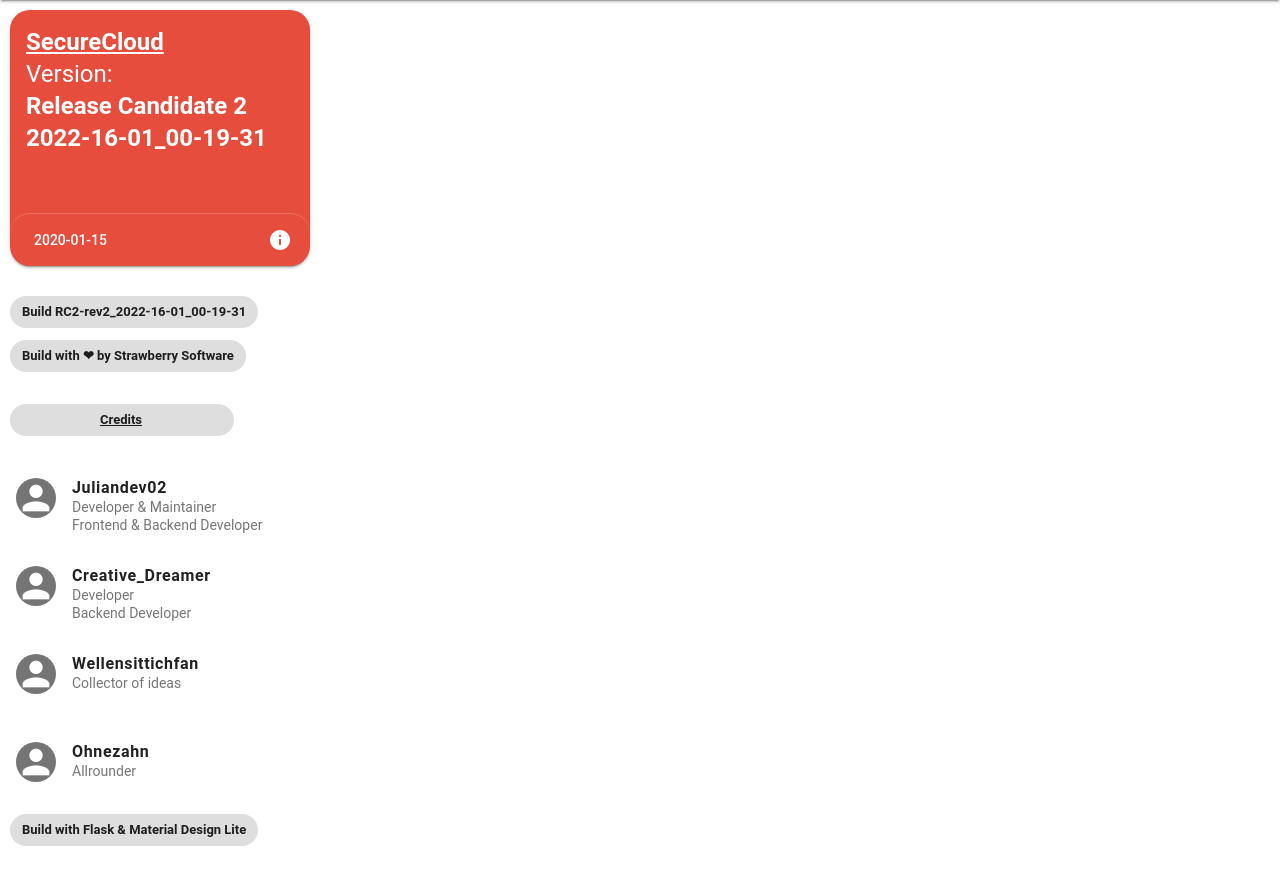
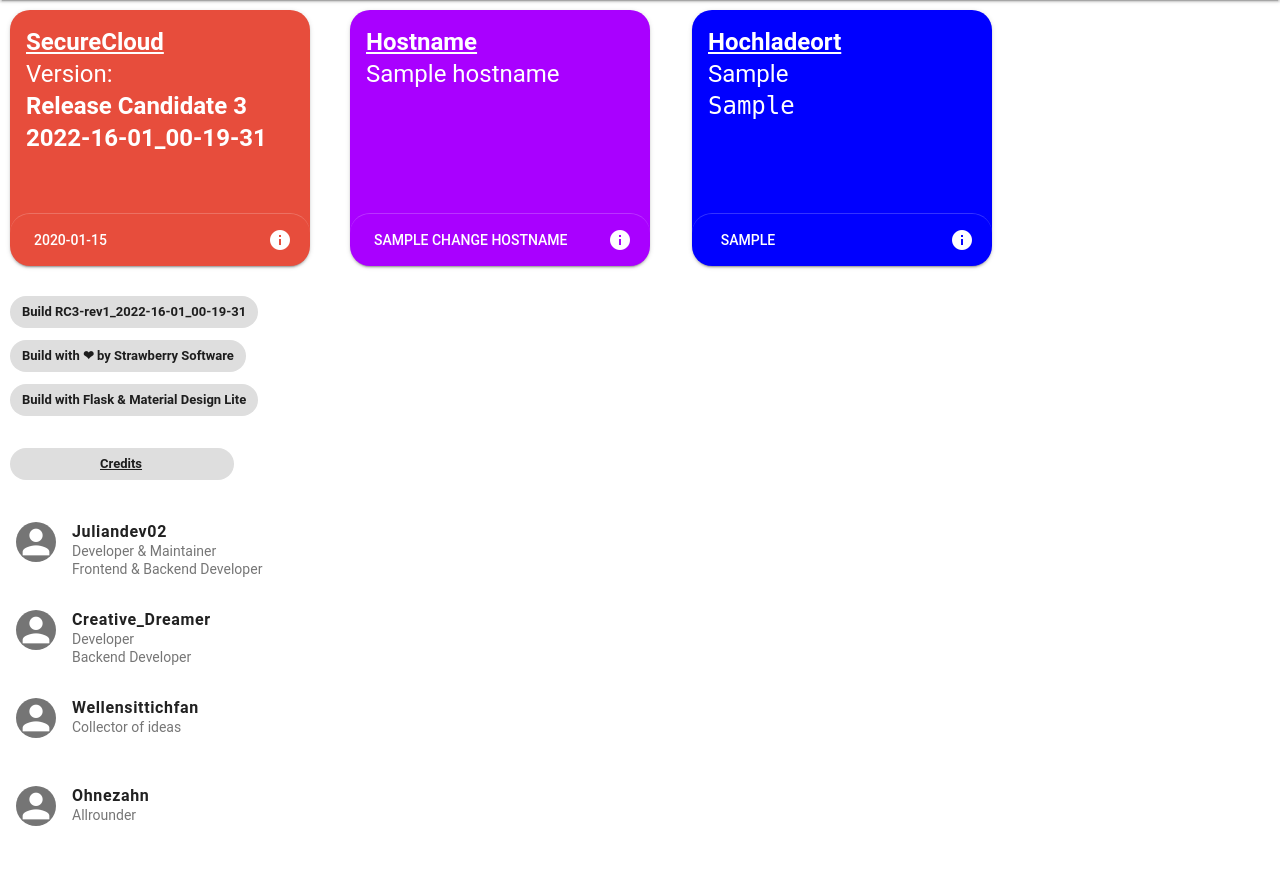
Before and after one commit to Strawberry-Software-Industries/SecureCloud, a Flask app: template templates/about.html in a window 1280 px wide. Shown: the part 64-942 px from the top of the page. Run offline with Flask 2, Linux system fonts and the light colour scheme; the template is opened without the code that fills it: most values are stand-ins (such as "Sample title", 1, 10 or a date in 2020).

Commit message:
SecureCloud RC3 Pre1 Update
Pre Release of RC3

```diff
--- a/main.py
+++ b/main.py
@@ -12,8 +12,6 @@ from PIL import Image
 import psutil
 
 UPLOAD_FOLDER = os.path.dirname(os.path.abspath(__file__))
-
-# ALLOWED_EXTENSIONS = {'jpg', 'jpeg', 'png', 'JPG', 'JPEG', 'PNG'}
 
 application = Flask(__name__, static_url_path="/static")
 DIR_PATH = os.path.dirname(os.path.realpath(__file__))
@@ -35,6 +33,20 @@ def allowed_file(filename):
         data = f.read()
 
     return '.' in filename and filename.rsplit('.', 1)[1].lower() in data
+
+
+def get_hostname():
+    with open("./config/hostname.conf", 'r') as f:
+        data = f.read()
+
+    return data
+
+
+def get_upload_path():
+    with open("./config/upload-path.conf", 'r') as f:
+        data = f.read()
+
+    return data
 
 
 def memory_usage():
@@ -75,17 +87,16 @@ def home():
 def settings():
     with open("./config/file-extensions.conf", "r") as f:
         file_extensions_data = f.read()
-        file_extensions_data_text = file_extensions_data.replace(
-            "{", "").replace("}", "").replace('"', "")
+        file_extensions_data_text = file_extensions_data.replace("{", "").replace("}", "").replace('"', "")
 
     with open("./config/language.conf", 'r') as f:
         language_data = f.read()
 
     lang = get_language()
 
-    version_full = "Release Candidate 2"
-    version = "RC 2"
-    revision = "rev-2"
+    version_full = "Release Candidate 3"
+    version = "RC 3"
+    revision = "rev-1"
 
     if lang == "english":
         title = "Settings"
@@ -166,12 +177,14 @@ def settings():
 
 
 
-
 # About Site
 @application.route('/about', methods=["GET", "POST"])
 def about():
     with open("./config/file-extensions.conf", "r") as f:
         data = f.read()
+
+    hostname = get_hostname()
+    up_path = get_upload_path()
 
     lang = get_language()
 
@@ -184,6 +197,10 @@ def about():
         user_link = "Users"
 
         check_update = "Check for Updates"
+        change_hostname = "Change Hostname"
+        upload_path = "Upload Path"
+        upload_path_info = "All files are uploaded there:"
+        change_upload_path = "Change"
 
     else:
         title = "Über"
@@ -194,9 +211,14 @@ def about():
         user_link = "Benutzer"
 
         check_update = "Auf Updates überprüfen"
+        change_hostname = "Hostnamen ändern"
+        upload_path = "Hochladeort"
+        upload_path_info = "Dort werden alle Dateien hochgeladen:"
+        change_upload_path = "Ändern"
 
     return render_template('about.html', title=title, upload_link=upload_link, settings_link=settings_link, home_link=home_link, user_link=user_link, files_link=files_link,
-                           check_update=check_update)
+                           check_update=check_update, change_hostname=change_hostname, hostname=hostname, upload_path=upload_path, upload_path_info=upload_path_info,
+                           change_upload_path=change_upload_path, up_path=up_path)
 
 
 @application.route("/files", methods=["GET", "POST"])
--- /dev/null
+++ b/static/static.txt
@@ -0,0 +1 @@
+Comming soon!
--- a/templates/about.html
+++ b/templates/about.html
@@ -44,7 +44,7 @@
         <main class="mdl-layout__content">
             <div class="page-content">
 
-                <!-- Event card 2 -->
+                <!-- Release Card -->
                 <style>
                     .card-event.mdl-card {
                         width: 300px;
@@ -90,7 +90,7 @@
                         <h4>
                             <b><u>SecureCloud</u></b>
                             <br>Version:<br>
-                            <b>Release Candidate 2</b> <br>
+                            <b>Release Candidate 3</b> <br>
                             <b>2022-16-01_00-19-31</b>
 
                         </h4>
@@ -104,17 +104,143 @@
                     </div>
                 </div>
 
+                <!-- Hostname Card  -->
+                <style>
+                    .hostname-card-event.mdl-card {
+                        width: 300px;
+                        height: 256px;
+                        background: #a900ff;
+                        border-radius: 20px;
+                        margin-left: 350px;
+                        margin-top: -256px;
+                    }
+
+                    .hostname-card-event>.mdl-card__actions {
+                        border-color: rgba(255, 255, 255, 0.2);
+                    }
+
+                    .hostname-card-event>.mdl-card__title {
+                        align-items: flex-start;
+                    }
+
+                    .hostname-card-event>.mdl-card__title>h4 {
+                        margin-top: 0;
+                    }
+
+                    .hostname-card-event>.mdl-card__actions {
+                        display: flex;
+                        box-sizing: border-box;
+                        align-items: center;
+                    }
+
+                    .hostname-card-event>.mdl-card__actions>.material-icons {
+                        padding-right: 10px;
+                    }
+
+                    .hostname-card-event>.mdl-card__title,
+                    .hostname-card-event>.mdl-card__actions,
+                    .hostname-card-event>.mdl-card__actions>.mdl-button {
+                        color: #fff;
+                        border-radius: 20px;
+                    }
+                </style>
+
+                <div class="hostname-card-event mdl-card mdl-shadow--2dp">
+                    <div class="mdl-card__title mdl-card--expand">
+                        <h4>
+                            <b><u>Hostname</u></b>
+                            <br>{{hostname}}<br>
+
+
+                        </h4>
+                    </div>
+                    <div class="mdl-card__actions mdl-card--border">
+                        <a class="mdl-button mdl-button--colored mdl-js-button mdl-js-ripple-effect">
+                            {{change_hostname}}
+                        </a>
+                        <div class="mdl-layout-spacer"></div>
+                        <i class="material-icons">info</i>
+                    </div>
+                </div>
+
+                <!-- Upload Path Card  -->
+                <style>
+                    .path-card-event.mdl-card {
+                        width: 300px;
+                        height: 256px;
+                        background: #0000FF;
+                        border-radius: 20px;
+                        margin-left: 692px;
+                        margin-top: -256px;
+                    }
+
+                    .path-card-event>.mdl-card__actions {
+                        border-color: rgba(255, 255, 255, 0.2);
+                    }
+
+                    .path-card-event>.mdl-card__title {
+                        align-items: flex-start;
+                    }
+
+                    .path-card-event>.mdl-card__title>h4 {
+                        margin-top: 0;
+                    }
+
+                    .path-card-event>.mdl-card__actions {
+                        display: flex;
+                        box-sizing: border-box;
+                        align-items: center;
+                    }
+
+                    .path-card-event>.mdl-card__actions>.material-icons {
+                        padding-right: 10px;
+                    }
+
+                    .path-card-event>.mdl-card__title,
+                    .path-card-event>.mdl-card__actions,
+                    .path-card-event>.mdl-card__actions>.mdl-button {
+                        color: #fff;
+                        border-radius: 20px;
+                    }
+                </style>
+
+                <div class="path-card-event mdl-card mdl-shadow--2dp">
+                    <div class="mdl-card__title mdl-card--expand">
+                        <h4>
+                            <b><u>Hochladeort</u></b>
+                            <br>{{upload_path_info}}<br>
+                            <code>{{up_path}}</code> <br>
+
+
+                        </h4>
+                    </div>
+                    <div class="mdl-card__actions mdl-card--border">
+                        <a class="mdl-button mdl-button--colored mdl-js-button mdl-js-ripple-effect">
+                            {{change_upload_path}}
+                        </a>
+                        <div class="mdl-layout-spacer"></div>
+                        <i class="material-icons">info</i>
+                    </div>
+                </div>
+
+
+
                 <span class="mdl-chip" style="margin-left: 10px; margin-top: 30px;">
-                    <span class="mdl-chip__text"><b>Build RC2-rev2_2022-16-01_00-19-31</b></span>
+                    <span class="mdl-chip__text"><b>Build RC3-rev1_2022-16-01_00-19-31</b></span>
                 </span> <br>
 
                 <span class="mdl-chip" style="margin-left: 10px; margin-top: 10px;">
                     <span class="mdl-chip__text"><b>Build with &#10084; by Strawberry Software</b></span>
+                </span> <br>
+
+                <span class="mdl-chip" style="margin-left: 10px; margin-top: 10px;">
+                    <span class="mdl-chip__text"><b>Build with Flask & Material Design Lite</b></span>
                 </span> <br> <br>
 
                 <span class="mdl-chip" style="margin-left: 10px; margin-top: 10px; width: 200px;">
                     <span class="mdl-chip__text" style="margin-left: 78px;"><b><u>Credits</u></b></span>
                 </span>
+
 
 
                 <style>
@@ -176,10 +302,6 @@
                             <a class="mdl-list__item-secondary-action" href="#"></a>
                         </span>
                         </li>
-
-                        <span class="mdl-chip" style="margin-left: 10px;">
-                            <span class="mdl-chip__text"><b>Build with Flask & Material Design Lite</b></span>
-                        </span>
                 </ul>
 
 
```
Also changed, not shown: ideas.txt (added, +9 -0 lines), README.md, 2 other files.
